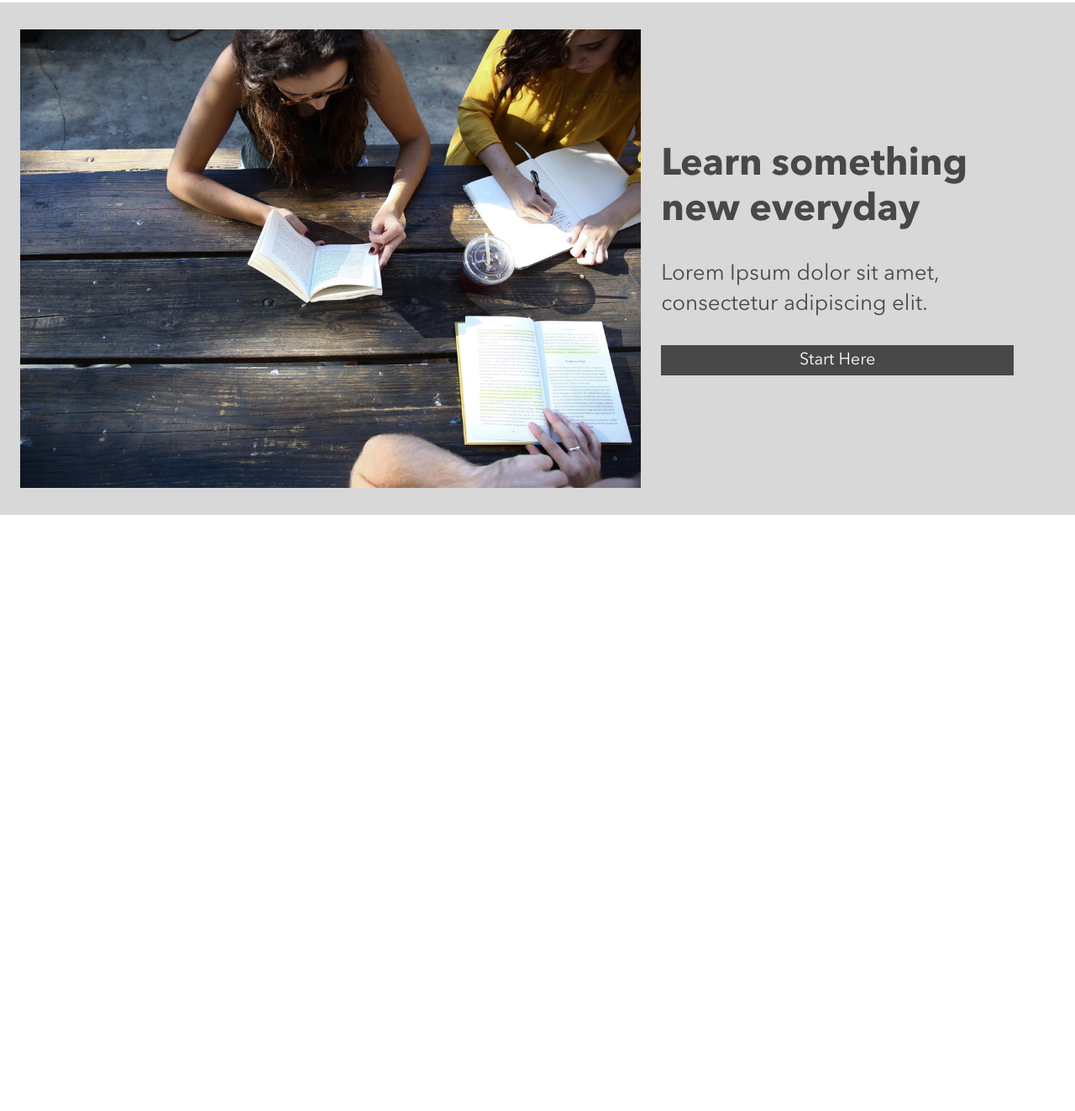
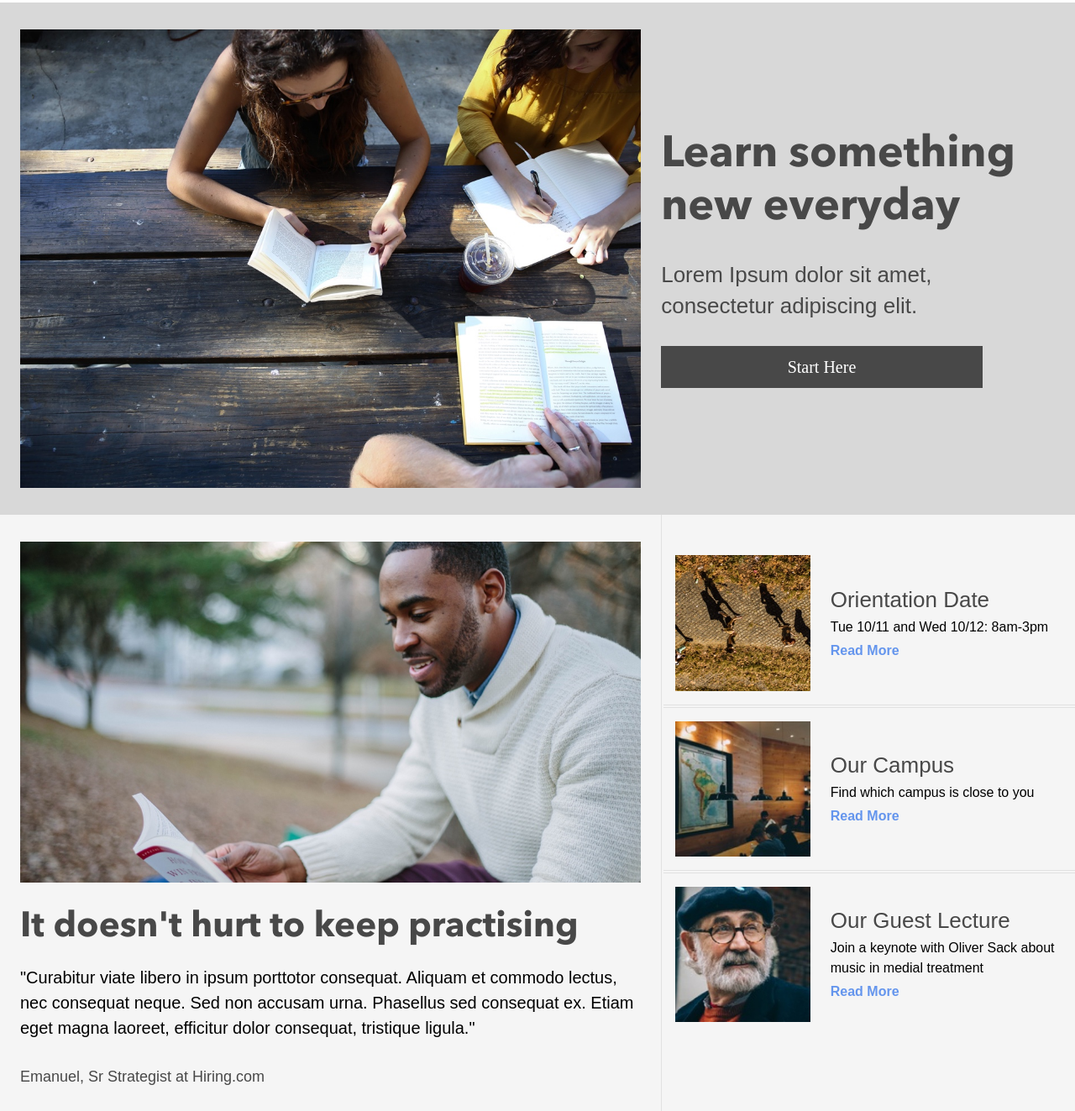
Before and after one commit to lamiav/Colmar-Academy, a plain HTML site: page index.html in a window 1280 px wide. Shown: the part 61-1384 px from the top of the page at 84% size. Before the commit the page ends 800 px from the top, so only its background shows below. Drawn offline with Linux system fonts and the light colour scheme; a web font is replaced by a local one.

Commit message:
Add Information Section, corrections in banner and section structure

```diff
--- a/index.html
+++ b/index.html
@@ -7,13 +7,15 @@
         <link rel="preconnect" href="https://fonts.googleapis.com">
         <link rel="preconnect" href="https://fonts.gstatic.com" crossorigin>
         <link href="https://fonts.googleapis.com/css2?family=Ubuntu:wght@300;400;500&display=swap" rel="stylesheet">
+        <link href="https://fonts.cdnfonts.com/css/avenir-next-cyr" rel="stylesheet">
 
 
     </head>
     <body>
+
         <!--Navigation Header Section-->
         <header>
-            <div class="content">
+            <div class="header-content">
                  <div class="logo">
                     <img src="./resources/images/ic-logo.svg">
                     <a href="index.html" class="school-name">Colmar<span>Academy</span></a>
@@ -36,17 +38,73 @@
             </div>
         </header>
 
+        <main>
         <!--Banner Section-->
-        <div class="banner">
-            <div class="banner-content">
-                <img src="./resources/images/banner.jpg" alt="study group on picnic table">
-                <div class="info-section">
-                    <h1 class="heading">Learn something new everyday</h1>
-                    <p>Lorem Ipsum dolor sit amet, consectetur adipiscing elit.</p>
-                    <div class="button"><a href="#">Start Here</a></div>
+            <section id="banner">
+                <div class="content">
+                    <div class="main-content">
+                        <img src="./resources/images/banner.jpg" alt="Study group on picnic table">
+                    </div>
+
+                    <div class="supporting-content">
+                        <div class="title">
+                            <h1 class="heading">Learn something new everyday</h1>
+                            <h4>Lorem Ipsum dolor sit amet, consectetur adipiscing elit.</h4>
+                            <div class="button"><a href="#">Start Here</a></div>
+                        </div>
+                    </div>
                 </div>
-            </div>
+            </section>
 
-        </div>
+        <!--Information Section-->
+            <section id="info">
+                <div class="content">
+                    <div class="main-content">
+                        <img src="./resources/images/information-main.jpg" alt="Man reading book">
+                        <div class="quote">
+                            <h2>It doesn't hurt to keep practising</h2>
+                            <p>"Curabitur viate libero in ipsum porttotor consequat. Aliquam et commodo lectus, nec consequat neque. Sed non accusam urna. Phasellus sed consequat ex. Etiam eget magna laoreet, efficitur dolor consequat, tristique ligula."</p>
+                            <span>Emanuel, Sr Strategist at Hiring.com</span>
+                        </div>
+
+                    </div>
+
+                    <div class="supporting-content">
+                        <div class="event-box" id="first-box">
+                            <img src="./resources/images/information-orientation.jpg" alt="Students on trail">
+                            <div class="event-description">
+                                <h4>Orientation Date</h4>
+                                <p>Tue 10/11 and Wed 10/12: 8am-3pm</p>
+                                <a href="#">Read More</a>
+                            </div>
+                        </div>
+
+                        <div class="separator"></div>
+
+                        <div class="event-box">
+                            <img src="./resources/images/information-campus.jpg" alt="Students on trail">
+                            <div class="event-description">
+                                <h4>Our Campus</h4>
+                                <p>Find which campus is close to you</p>
+                                <a href="#">Read More</a>
+                            </div>
+                        </div>
+
+                        <div class="separator"></div>
+
+                        <div class="event-box">
+                            <img src="./resources/images/information-guest-lecture.jpg" alt="Students on trail">
+                            <div class="event-description">
+                                <h4>Our Guest Lecture</h4>
+                                <p>Join a keynote with Oliver Sack about music in medial treatment</p>
+                                <a href="#">Read More</a>
+                            </div>
+                        </div>
+                    </div>
+                </div>
+            </section>
+
+
+        </main>
     </body>
 </html>
--- a/resources/css/style.css
+++ b/resources/css/style.css
@@ -10,7 +10,30 @@
     src: url('../fonts/Avenir\ Next/AvenirNextLTPro-Bold.otf') format('opentype'),
 
 }
+main {
+    position: relative;
+    top: 64px;
+    width: 100%;
+}
 
+h2 {
+    font-family: 'Avenir Next';
+    font-weight: bold;
+    font-size: 42px;
+    color: #484848;
+}
+
+h4 {
+    font-size: 26px;
+    font-family: 'Avenir Next Cyr Medium', sans-serif;
+    color: #484848;
+}
+
+p {
+    font-family: 'Avenir Next Cyr light', sans-serif;
+    font-size: 16px;
+    line-height: 1.5;
+}
 /*Header Desktop*/
 
 header {
@@ -40,7 +63,7 @@ header {
     font-weight: 300;
 }
 
-header .content {
+header .header-content {
     margin: 0 24px;
     display: flex;
     justify-content: space-between;
@@ -83,57 +106,185 @@ header .mobile {
 
 
 
+/*Main*/
+/* Section Structure*/
+
+section {
+    /*border: 1px solid purple;*/
+}
+
+.content {
+    /*border: 1px solid red;*/
+    display: inline-flex;
+    width: 100%;
+}
+
+.main-content {
+    width: 60%;
+    /*border: 1px solid cyan;*/
+    margin: 32px 24px;
+    display: flex;
+    flex-direction: column;
+}
+
+.supporting-content {
+    /*margin: 32px 0px;*/
+    padding: 32px 0px;
+    display: flex;
+    flex-direction: column;
+    /*border: 1px solid green;*/
+    width: 40%;
+    height: auto;
+}
+
 
 /*Banner Section*/
 
-
-.banner {
+#banner {
     background-color: #d8d8d8;
-    position: relative;
-    top: 64px;
-    width: 100%;
-    /*border: 1px solid black;*/
 }
 
-.banner-content {
-    padding: 32px 24px;
-    display: flex;
+#banner p {
+    color: #484848;
 }
 
-.banner-content img {
-    width: 60%;
-    height: 100%;
+.main-content img {
+    width: 100%;
 }
 
-.info-section {
-    /*border: 1px solid blue;*/
-    margin: 0 24px;
-    font-family: 'Avenir Next';
+
+#banner .supporting-content {
+    /*max-width: 500px;*/
+    /*justify-content: center;*/
+    color: #484848;
     display: flex;
-    flex-direction: column;
     justify-content: center;
-    color: #484848;
-    max-width: 420px;
 }
 
-.heading {
+#banner .title {
+    max-width: 450px;
+    min-width: 250px;
+    /*border: 1px solid blue;*/
+}
+
+#banner .heading {
+    font-size: 52px;
+    font-family: 'Avenir Next', sans-serif;
     font-weight: bold;
-    font-size: 45px;
     line-height: 1.2;
 }
 
-.info-section .button a {
-    display: block;
-    background-color: #484848;
-    text-align: center;
-    color: white;
-    padding: 8px 0;
-    font-size: 20px;
+#banner h4 {
+    margin: 30px 0;
+    line-height: 1.4;
 }
 
-.info-section p {
-    font-size: 26px;
-    margin: 30px 0;
-    line-height: 1.4;
-    font-weight:
+#banner .button a {
+    display: inline-block;
+    width: 85%;
+    text-align: center;
+    background-color: #484848;
+    color: white;
+    font-family: 'Avenir Next Cyr Medium';
+    font-size: 20px;
+    padding: 15px 0;
+    transition-property: background-color;
+    transition-duration: 700ms;
+
 }
+
+#banner .button a:hover {
+    background-color: #828181;
+}
+
+/*/Banner Mobile*/
+
+
+
+/*Information Section*/
+
+#info{
+    background-color: #f5f5f5;
+}
+
+
+.quote {
+    /*border: 1px solid blue;*/
+    margin-top: 32px;
+    display: flex;
+    flex-direction: column;
+}
+
+.quote p {
+    margin: 24px 0;
+    font-size: 20px;
+    color: ;
+}
+
+#info .supporting-content {
+    border-left: 1px solid #e1e1e1;;
+}
+
+
+.separator {
+    border-top: 1px solid #e1e1e1;
+    border-bottom: 1px solid #e1e1e1;
+    margin-left: 2px;
+    height: 2px;
+}
+
+.event-box {
+    display: flex;
+    padding: 16px 16px;
+    /*border: 1px solid red;*/
+    height: auto;
+    transition-property: background-color;
+    transition-duration: 700ms;
+
+}
+
+.event-box img {
+    width: 35%;
+    height: auto;
+    display: inline;
+    align-self: center;
+}
+
+.event-box:hover {
+    background-color: #d8d8d8;
+
+}
+
+.event-description {
+    width: 65%;
+    height: auto;
+    display: flex;
+    flex-direction: column;
+    justify-content: space-around;
+    margin-left: 24px;
+    /*border: 1px solid blue;*/
+    align-self: center;
+}
+
+.event-description a {
+    font-family: 'Avenir Next Cyr Light', sans-serif;
+    font-size: 16px;
+    color: cornflowerblue;
+    font-weight: bold;
+}
+
+.event-description p {
+    margin: 8px 0;
+    line-height: 1.5;
+}
+
+#info .main-content {
+    position: relative;
+}
+
+#info span {
+    font-family: Arial, Helvetica, sans-serif;
+    color: #484848;
+    font-size: 18px;
+    margin-top: 10px;
+}
```
Also changed, not shown: 1 other file.
